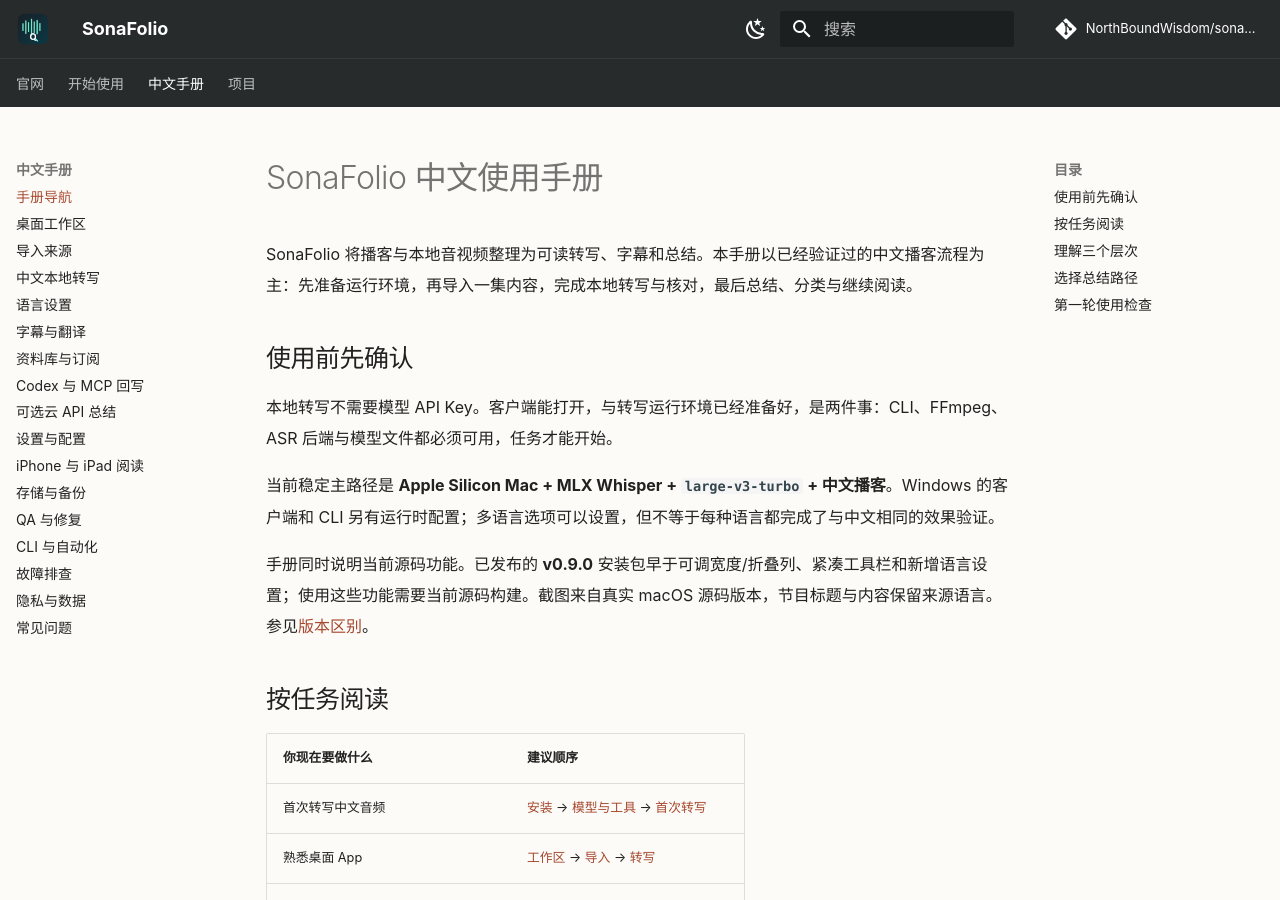
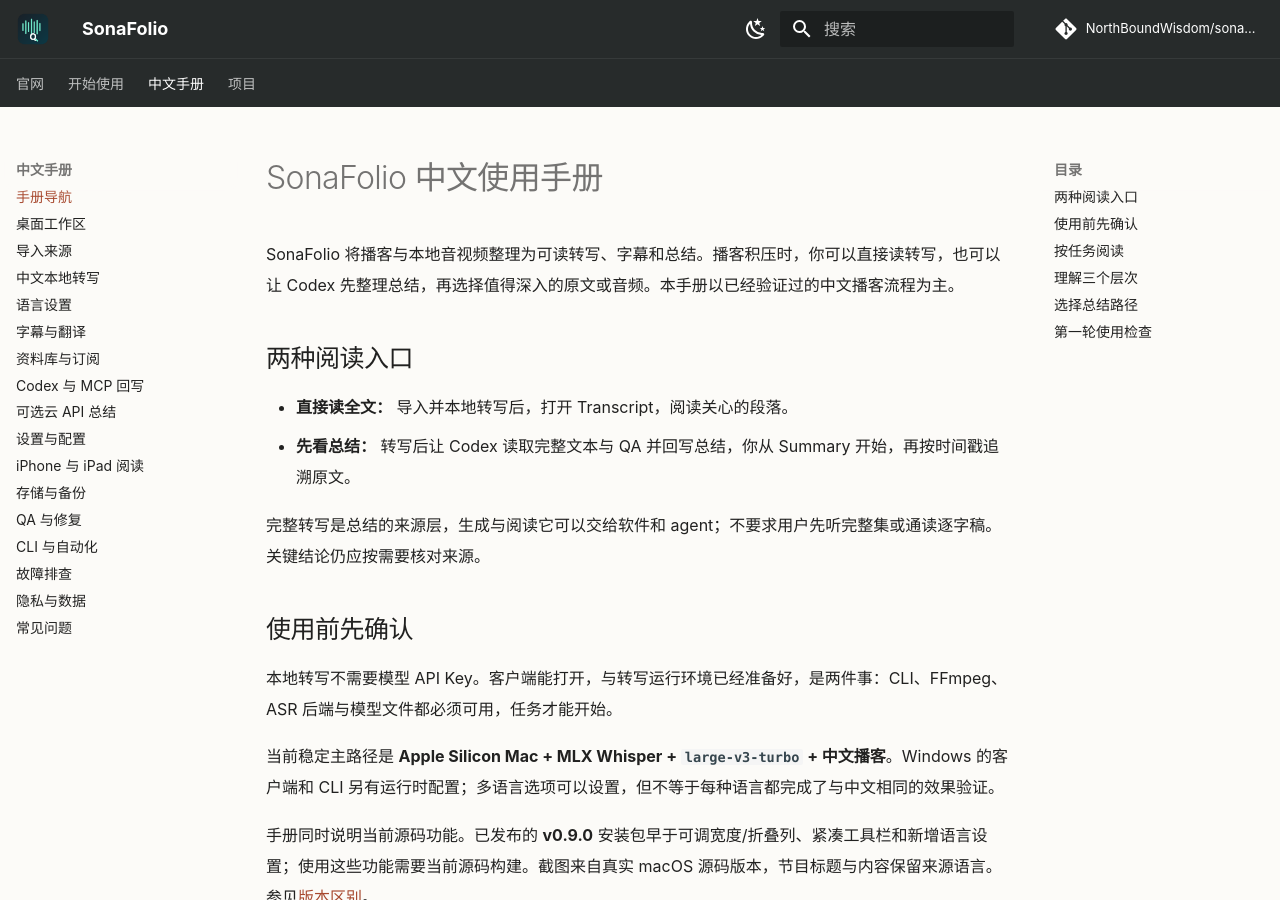
Before and after one commit to NorthBoundWisdom/Speech2Text, an MkDocs documentation site: the page built from website/docs/handbook.md, in a window 1280 px wide and 900 px high. Built offline with MkDocs 1.6.1 and Material for MkDocs 9.7.7, drawn with Linux system fonts in a browser that asks for light colours; comment, search, counter and statistics services are not loaded.

Commit message:
[docs]: position SonaFolio around reading and summarizing podcast backlogs

```diff
--- a/website/docs/handbook.md
+++ b/website/docs/handbook.md
@@ -1,6 +1,13 @@
 # SonaFolio 中文使用手册
 
-SonaFolio 将播客与本地音视频整理为可读转写、字幕和总结。本手册以已经验证过的中文播客流程为主：先准备运行环境，再导入一集内容，完成本地转写与核对，最后总结、分类与继续阅读。
+SonaFolio 将播客与本地音视频整理为可读转写、字幕和总结。播客积压时，你可以直接读转写，也可以让 Codex 先整理总结，再选择值得深入的原文或音频。本手册以已经验证过的中文播客流程为主。
+
+## 两种阅读入口
+
+- **直接读全文：** 导入并本地转写后，打开 Transcript，阅读关心的段落。
+- **先看总结：** 转写后让 Codex 读取完整文本与 QA 并回写总结，你从 Summary 开始，再按时间戳追溯原文。
+
+完整转写是总结的来源层，生成与阅读它可以交给软件和 agent；不要求用户先听完整集或通读逐字稿。关键结论仍应按需要核对来源。
 
 ## 使用前先确认
 
--- a/website/mkdocs.yml
+++ b/website/mkdocs.yml
@@ -1,5 +1,5 @@
 site_name: SonaFolio
-site_description: 面向中文播客的本地转写与知识资料库，支持可读转写、字幕、Codex 总结回写与跨设备阅读。
+site_description: 播客太多，先读重点。中文播客本地转写与知识资料库，支持直接读原文、Codex 总结回写和跨设备阅读。
 site_url: https://northboundwisdom.github.io/sonafolio/
 repo_url: https://github.com/NorthBoundWisdom/sonafolio
 repo_name: NorthBoundWisdom/sonafolio
```
Also changed, not shown: README.en.md (+2 -1 lines), website/docs/guides/agent-summary.md (+1 -1 lines), website/docs/index.md (+19 -19 lines), README.md.
